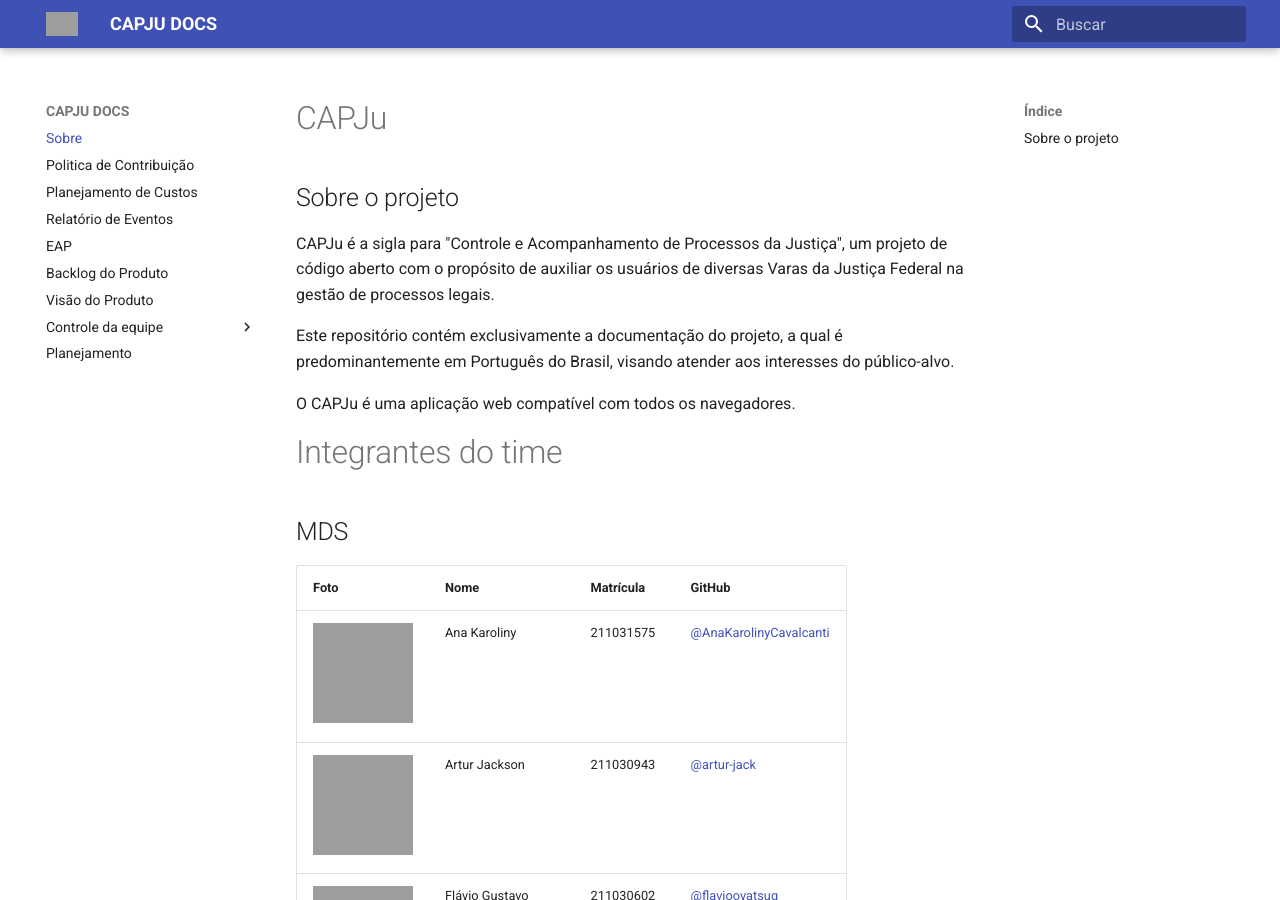
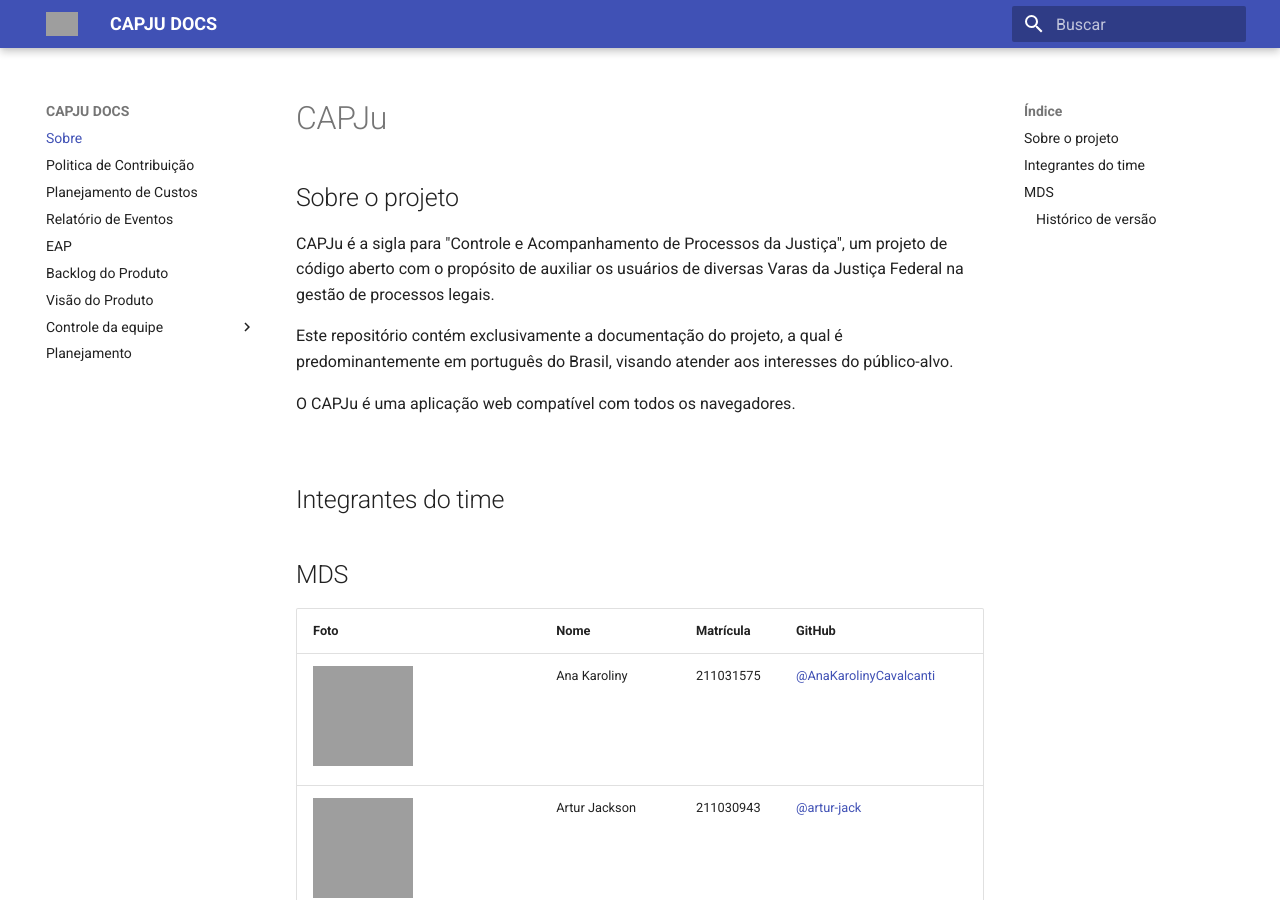
Before and after one commit to fga-eps-mds/2023-1-CAPJu-Doc, an MkDocs documentation site: the page built from docs/index.md, in a window 1280 px wide and 900 px high, cut to the strip 0-900 px from the top of the window. Built offline with MkDocs 1.6.1 and Material for MkDocs 9.7.7, drawn with Linux system fonts in a browser that asks for light colours; some of the changed text lies outside the part shown; grey boxes are pictures that could not be loaded.

Commit message:
(#125) - Adiciona espaçamento de texto.

```diff
--- a/docs/index.md
+++ b/docs/index.md
@@ -4,12 +4,12 @@
 
 CAPJu é a sigla para "Controle e Acompanhamento de Processos da Justiça", um projeto de código aberto com o propósito de auxiliar os usuários de diversas Varas da Justiça Federal na gestão de processos legais.
 
-Este repositório contém exclusivamente a documentação do projeto, a qual é predominantemente em Português do Brasil, visando atender aos interesses do público-alvo.
+Este repositório contém exclusivamente a documentação do projeto, a qual é predominantemente em português do Brasil, visando atender aos interesses do público-alvo.
 
 O CAPJu é uma aplicação web compatível com todos os navegadores.
+<br/><br/>
 
-
-# Integrantes do time
+## Integrantes do time
 
 ## MDS
 | Foto                                                                         | Nome                                | Matrícula | GitHub                                               |
@@ -24,7 +24,7 @@
 | <img src="https://avatars.githubusercontent.com/u/90487905?v=4    " width="100"> | Leandro de Almeida    | 211030827 | [@leomitx10](https://github.com/leomitx10)       |
 | <img src="https://avatars.githubusercontent.com/u/98489703?v=4" width="100"> | Oscar de Brito                     | 211031790 | [@OscarDeBrito](https://github.com/OscarDeBrito)
 | <img src="https://avatars.githubusercontent.com/u/83103936?v=4" width="100"> | Yan Werlley             | 211030649 | [@YanWerlley](https://github.com/YanWerlley) |
-
+<br/><br/>
 ## EPS
 | Foto                                                                         | Nome                                | Matrícula | GitHub                                               |
 | ---------------------------------------------------------------------------- | ----------------------------------- | --------- | ---------------------------------------------------- |
```
